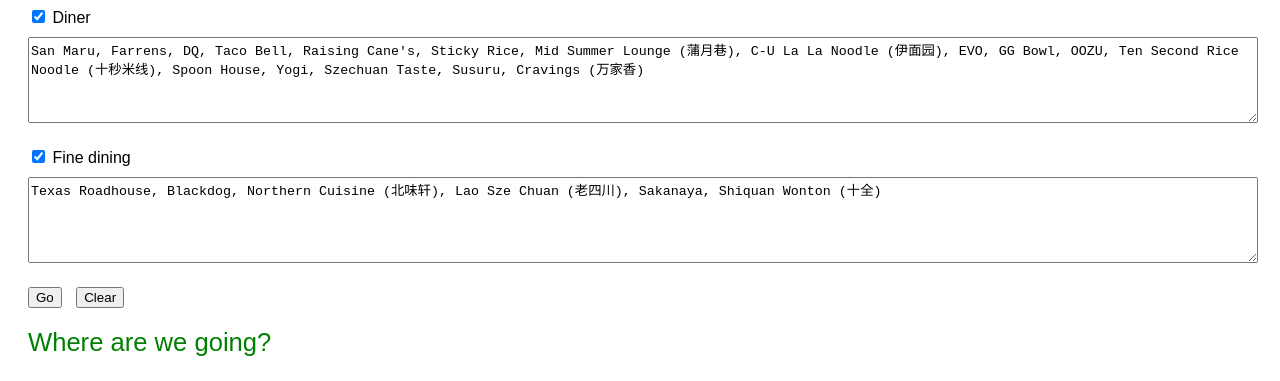
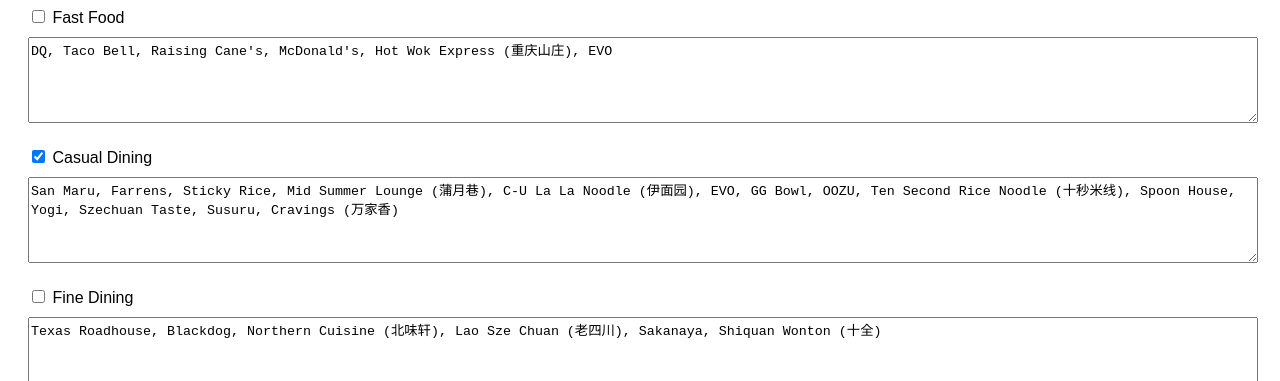
Before and after one commit to paizhangliu/cu-food-selector, a plain HTML site: page index.html in a window 1280 px wide. Shown: the part 101-482 px from the top of the page. Drawn offline with Linux system fonts and the light colour scheme; no server answers.

Commit message:
Add fast food

```diff
--- a/index.html
+++ b/index.html
@@ -50,16 +50,24 @@
 </head>
 <body>
 	<h1>C-U Food Selector</h1>
-    <div class="input-section">
+
+	<div class="input-section">
         <label>
-            <input type="checkbox" id="low-price" checked> Diner
+            <input type="checkbox" id="low-price"> Fast Food
         </label>
         <textarea id="low-price-options" placeholder="Please put restaurants here, separated by comma"></textarea>
     </div>
 
     <div class="input-section">
         <label>
-            <input type="checkbox" id="high-price" checked> Fine dining
+            <input type="checkbox" id="mid-price" checked> Casual Dining
+        </label>
+        <textarea id="mid-price-options" placeholder="Please put restaurants here, separated by comma"></textarea>
+    </div>
+
+    <div class="input-section">
+        <label>
+            <input type="checkbox" id="high-price"> Fine Dining
         </label>
         <textarea id="high-price-options" placeholder="Please put restaurants here, separated by comma"></textarea>
     </div>
@@ -81,7 +89,8 @@
 		let randomCount = 0;
 
         const presetRestaurants = {
-			low: ["San Maru", "Farrens", "DQ", "Taco Bell", "Raising Cane's", "Sticky Rice", "Mid Summer Lounge (蒲月巷)", "C-U La La Noodle (伊面园)", "EVO", "GG Bowl", "OOZU", "Ten Second Rice Noodle (十秒米线)", "Spoon House", "Yogi", "Szechuan Taste", "Susuru", "Cravings (万家香)"],
+			low: ["DQ", "Taco Bell", "Raising Cane's", "McDonald's", "Hot Wok Express (重庆山庄)", "EVO"],
+			mid: ["San Maru", "Farrens", "Sticky Rice", "Mid Summer Lounge (蒲月巷)", "C-U La La Noodle (伊面园)", "EVO", "GG Bowl", "OOZU", "Ten Second Rice Noodle (十秒米线)", "Spoon House", "Yogi", "Szechuan Taste", "Susuru", "Cravings (万家香)"],
             high: ["Texas Roadhouse", "Blackdog", "Northern Cuisine (北味轩)", "Lao Sze Chuan (老四川)", "Sakanaya", "Shiquan Wonton (十全)"]
         };
 
@@ -89,6 +98,7 @@
 			displayRandomCount();
 
             document.getElementById('low-price-options').value = presetRestaurants.low.join(', ');
+			document.getElementById('mid-price-options').value = presetRestaurants.mid.join(', ');
             document.getElementById('high-price-options').value = presetRestaurants.high.join(', ');
 
 			fetch('https://api.github.com/repos/paizhangpi/cu-food-selector')
@@ -110,10 +120,16 @@
                 selectedFoods = selectedFoods.concat(lowPriceOptions.map(food => food.trim()).filter(food => food));
             }
 
+			if (document.getElementById('mid-price').checked) {
+                const midPriceOptions = document.getElementById('mid-price-options').value.split(',');
+                selectedFoods = selectedFoods.concat(midPriceOptions.map(food => food.trim()).filter(food => food));
+            }
+
             if (document.getElementById('high-price').checked) {
                 const highPriceOptions = document.getElementById('high-price-options').value.split(',');
-                selectedFoods = selectedFoods.concat(highPriceOptions.map(food => food.trim()).filter(food => food));
             }
+
+			selectedFoods = [...new Set(selectedFoods)];
 
             if (selectedFoods.length > 0) {
                 const randomIndex = Math.floor(Math.random() * selectedFoods.length);
```
